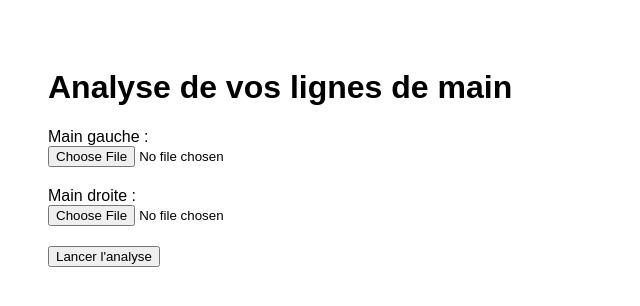
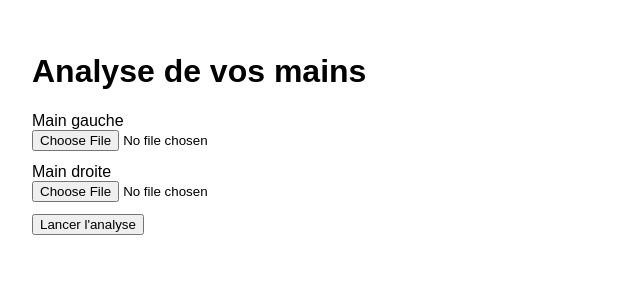
Before and after one commit to Pelleas6/palm-mvp, a Next.js app: page / in a window 1280 px wide. Shown: the top 306 px of the page, without its empty margins (0-640 px from the left). Built offline with nearby package versions, Linux system fonts and the light colour scheme.

Commit message:
Update page.js

```diff
--- a/app/page.js
+++ b/app/page.js
@@ -8,6 +8,14 @@ export default function Home() {
   const [loading, setLoading] = useState(false);
   const [result, setResult] = useState(null);
   const [error, setError] = useState(null);
+
+  async function safeJson(res) {
+    try {
+      return await res.json();
+    } catch {
+      return null;
+    }
+  }
 
   async function handleSubmit(e) {
     e.preventDefault();
@@ -22,99 +30,78 @@ export default function Home() {
     try {
       setLoading(true);
 
-      // -------------------------
-      // 1️⃣ Upload vers Supabase
-      // -------------------------
-      const formData = new FormData();
-      formData.append("left", leftFile);
-      formData.append("right", rightFile);
+      // 1) upload
+      const fd = new FormData();
+      fd.append("left", leftFile);
+      fd.append("right", rightFile);
 
-      const uploadRes = await fetch("/api/upload", {
+      const uploadRes = await fetch("/api/upload", { method: "POST", body: fd });
+      const uploadData = await safeJson(uploadRes);
+
+      if (!uploadRes.ok) {
+        throw new Error(
+          "UPLOAD ERROR\nstatus=" +
+            uploadRes.status +
+            "\nbody=" +
+            JSON.stringify(uploadData)
+        );
+      }
+
+      const leftPath = uploadData?.leftPath;
+      const rightPath = uploadData?.rightPath;
+
+      if (!leftPath || !rightPath) {
+        throw new Error("UPLOAD OK mais leftPath/rightPath manquants: " + JSON.stringify(uploadData));
+      }
+
+      // 2) analyze
+      const analyzeRes = await fetch("/api/analyze", {
         method: "POST",
-        body: formData,
+        headers: { "Content-Type": "application/json" },
+        body: JSON.stringify({ leftPath, rightPath }),
       });
 
-      const uploadData = await uploadRes.json();
+      const analyzeData = await safeJson(analyzeRes);
 
-      if (!uploadRes.ok) {
-        throw new Error(uploadData.error || "Erreur upload");
+      if (!analyzeRes.ok) {
+        throw new Error(
+          "ANALYZE ERROR\nstatus=" +
+            analyzeRes.status +
+            "\nbody=" +
+            JSON.stringify(analyzeData, null, 2)
+        );
       }
 
-      const { leftPath, rightPath } = uploadData;
-
-      // -------------------------
-      // 2️⃣ Analyse OpenAI
-      // -------------------------
-      const analyzeRes = await fetch("/api/analyze", {
-        method: "POST",
-        headers: {
-          "Content-Type": "application/json",
-        },
-        body: JSON.stringify({
-          leftPath,
-          rightPath,
-        }),
-      });
-
-      const analyzeData = await analyzeRes.json();
-
-      if (!analyzeRes.ok) {
-        throw new Error(analyzeData.error || "Erreur analyse");
-      }
-
-      setResult(analyzeData.report);
-
+      setResult(analyzeData?.report || JSON.stringify(analyzeData, null, 2));
     } catch (err) {
-      setError(err.message);
+      setError(String(err?.message || err));
     } finally {
       setLoading(false);
     }
   }
 
   return (
-    <main style={{ padding: 40, fontFamily: "Arial" }}>
-      <h1>Analyse de vos lignes de main</h1>
+    <main style={{ padding: 24, fontFamily: "Arial, sans-serif" }}>
+      <h1>Analyse de vos mains</h1>
 
-      <form onSubmit={handleSubmit}>
-
-        <div style={{ marginBottom: 20 }}>
-          <label>Main gauche :</label><br />
-          <input
-            type="file"
-            accept="image/*"
-            onChange={(e) => setLeftFile(e.target.files[0])}
-          />
+      <form onSubmit={handleSubmit} style={{ marginTop: 16 }}>
+        <div style={{ marginBottom: 12 }}>
+          <div>Main gauche</div>
+          <input type="file" accept="image/*" onChange={(e) => setLeftFile(e.target.files?.[0] || null)} />
         </div>
 
-        <div style={{ marginBottom: 20 }}>
-          <label>Main droite :</label><br />
-          <input
-            type="file"
-            accept="image/*"
-            onChange={(e) => setRightFile(e.target.files[0])}
-          />
+        <div style={{ marginBottom: 12 }}>
+          <div>Main droite</div>
+          <input type="file" accept="image/*" onChange={(e) => setRightFile(e.target.files?.[0] || null)} />
         </div>
 
         <button type="submit" disabled={loading}>
           {loading ? "Analyse en cours..." : "Lancer l'analyse"}
         </button>
-
       </form>
 
-      {error && (
-        <p style={{ color: "red", marginTop: 20 }}>
-          {error}
-        </p>
-      )}
-
-      {result && (
-        <div style={{ marginTop: 30 }}>
-          <h2>Votre rapport :</h2>
-          <p style={{ whiteSpace: "pre-line" }}>
-            {result}
-          </p>
-        </div>
-      )}
+      {error ? <pre style={{ marginTop: 16, whiteSpace: "pre-wrap" }}>{error}</pre> : null}
+      {result ? <pre style={{ marginTop: 16, whiteSpace: "pre-wrap" }}>{result}</pre> : null}
     </main>
   );
 }
```
